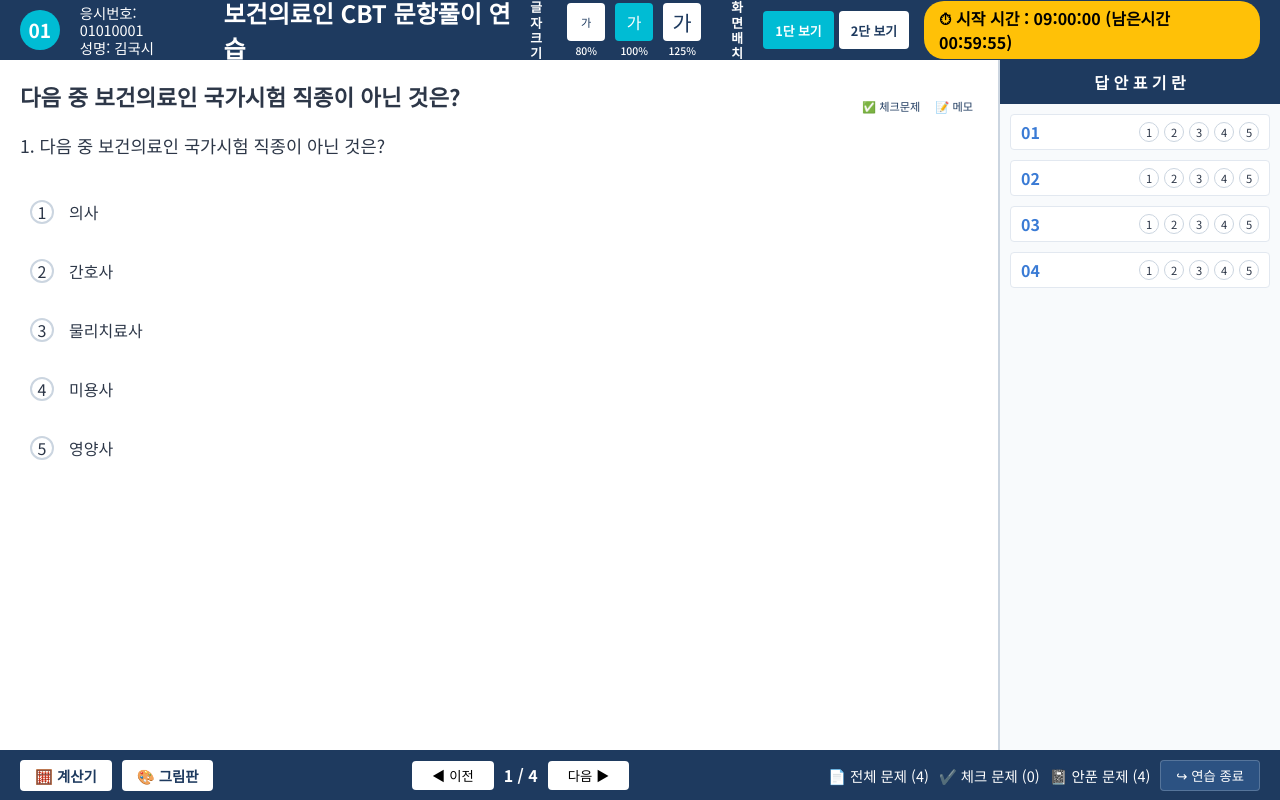
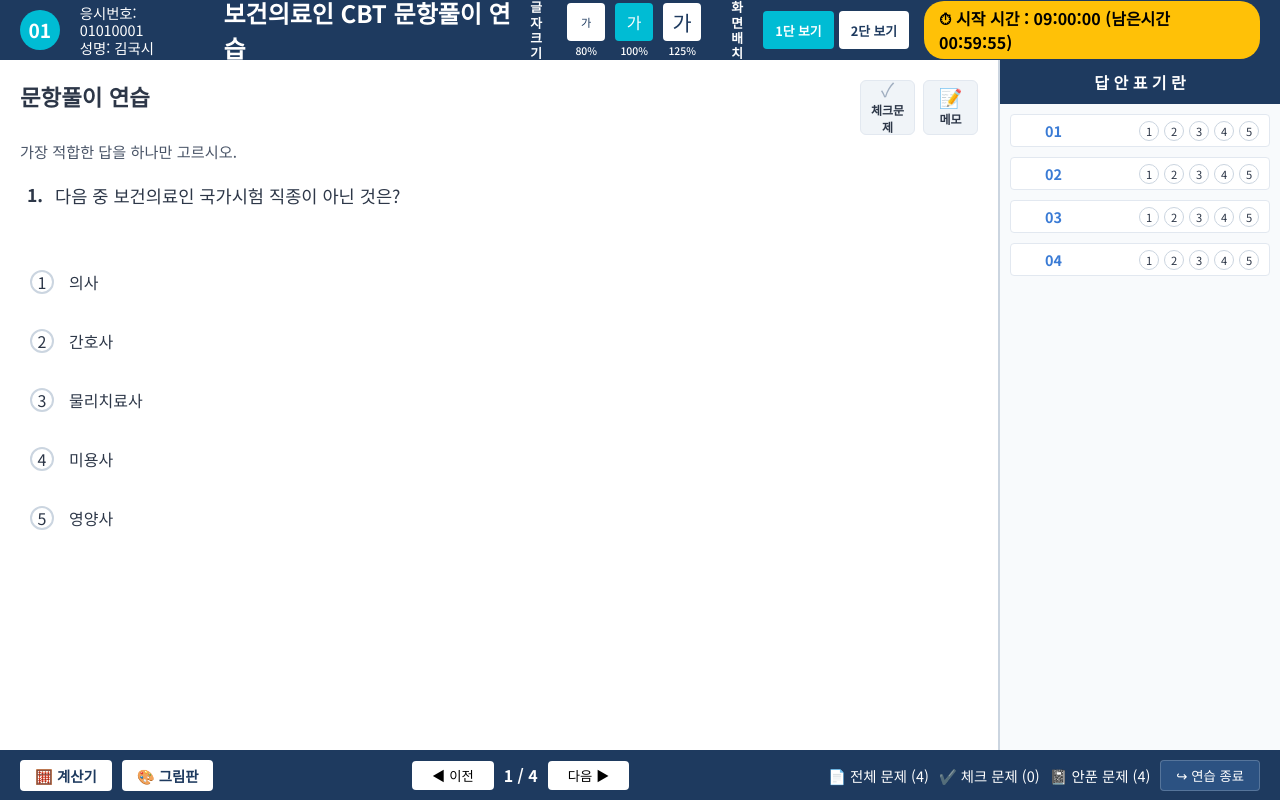
Before and after one commit to rae-builds/slp-cbt, a Next.js app: page / in a window 1280 px wide. Built offline with nearby package versions, Linux system fonts and the light colour scheme.

Commit message:
feat: 체크문제 기능 구현 및 디자인/레이아웃 정밀 수정

```diff
--- a/src/app/globals.css
+++ b/src/app/globals.css
@@ -189,9 +189,97 @@ button {
 
 .question-area {
   flex: 1;
-  padding: 40px;
+  padding: 0;
   overflow-y: auto;
   border-right: 2px solid var(--border-grey);
+}
+
+.question-header {
+  display: flex;
+  justify-content: space-between;
+  align-items: flex-start;
+  margin-bottom: 5px;
+}
+
+.question-instruction {
+  font-size: 0.95rem;
+  color: #4a5568;
+  margin-bottom: 20px;
+}
+
+.question-text-container {
+  display: flex;
+  align-items: flex-start;
+  gap: 5px;
+  position: relative;
+  margin-top: 10px;
+}
+
+.question-num-wrapper {
+  position: relative;
+  display: inline-flex;
+  align-items: center;
+  justify-content: center;
+  min-width: 30px;
+}
+
+.question-num {
+  font-size: 1.1rem;
+  font-weight: bold;
+}
+
+.red-check-main {
+  color: #ff4d4f;
+  font-size: 2.2rem;
+  font-weight: bold;
+  position: absolute;
+  top: -12px;
+  left: -8px;
+  z-index: 10;
+  opacity: 0.8;
+  pointer-events: none;
+  font-family: sans-serif;
+}
+
+.tool-btns {
+  display: flex;
+  gap: 8px;
+}
+
+.tool-btn {
+  display: flex;
+  flex-direction: column;
+  align-items: center;
+  justify-content: center;
+  width: 55px;
+  height: 55px;
+  background-color: #f0f4f8;
+  border: 1px solid #e2e8f0;
+  border-radius: 6px;
+  padding: 5px;
+  transition: all 0.2s;
+}
+
+.tool-btn:hover {
+  background-color: #e2e8f0;
+}
+
+.tool-icon-check, .tool-icon-memo {
+  font-size: 1.2rem;
+  line-height: 1;
+  color: #a0aec0;
+  margin-bottom: 2px;
+}
+
+.tool-icon-check.active {
+  color: #e53e3e;
+  font-weight: bold;
+}
+
+.tool-text {
+  font-size: 0.75rem;
+  font-weight: bold;
+  color: #2d3748;
 }
 
 .answer-sheet {
@@ -226,10 +314,32 @@ button {
   border: 1px solid #e2e8f0;
 }
 
+.answer-row-left {
+  display: flex;
+  align-items: center;
+  width: 45px; /* 고정 폭으로 변경 */
+  flex-shrink: 0;
+}
+
+.check-column {
+  width: 20px;
+  display: flex;
+  justify-content: center;
+  flex-shrink: 0;
+}
+
+.red-check-small {
+  color: #ff4d4f;
+  font-size: 1rem;
+  font-weight: bold;
+}
+
 .answer-row-num {
   font-weight: bold;
   color: var(--secondary-blue);
-  width: 30px;
+  width: 25px;
+  font-size: 0.9rem;
+  text-align: center;
 }
 
 .answer-options-small {
--- a/src/app/page.tsx
+++ b/src/app/page.tsx
@@ -39,6 +39,18 @@ export default function CBTApp() {
       ...prev,
       answers: { ...prev.answers, [questionId]: optionId },
     }));
+  };
+
+  const toggleMark = (questionId: number) => {
+    setState((prev) => {
+      const newMarked = new Set(prev.markedQuestions);
+      if (newMarked.has(questionId)) {
+        newMarked.delete(questionId);
+      } else {
+        newMarked.add(questionId);
+      }
+      return { ...prev, markedQuestions: newMarked };
+    });
   };
 
   const navigate = (direction: 'next' | 'prev') => {
@@ -92,16 +104,33 @@ export default function CBTApp() {
 
   const renderQuestion = (q: Question) => (
     <div key={q.id} className="question-content" style={{ flex: 1, padding: '20px', borderRight: state.layout === '2-pane' ? '1px solid #eee' : 'none' }}>
-      <div className="question-header" style={{ display: 'flex', justifyContent: 'space-between', alignItems: 'center' }}>
-        <h2 className="question-title">{q.question}</h2>
-        <div className="tool-btns" style={{ display: 'flex', gap: '5px' }}>
-          <button className="font-btn" style={{fontSize: '0.7rem', width: 'auto', padding: '0 5px'}}>✅ 체크문제</button>
-          <button className="font-btn" style={{fontSize: '0.7rem', width: 'auto', padding: '0 5px'}}>📝 메모</button>
+      <div className="question-header">
+        <h2 className="question-title">문항풀이 연습</h2>
+        <div className="tool-btns">
+          <button
+            className={`tool-btn ${state.markedQuestions.has(q.id) ? 'active' : ''}`}
+            onClick={() => toggleMark(q.id)}
+          >
+            <span className={`tool-icon-check ${state.markedQuestions.has(q.id) ? 'active' : ''}`}>✓</span>
+            <span className="tool-text">체크문제</span>
+          </button>
+          <button className="tool-btn">
+            <span className="tool-icon-memo">📝</span>
+            <span className="tool-text">메모</span>
+          </button>
         </div>
       </div>
 
-      <div className="question-text" style={{ whiteSpace: 'pre-wrap', marginBottom: '20px' }}>
-        {q.number}. {q.subQuestion || q.question}
+      <div className="question-instruction">가장 적합한 답을 하나만 고르시오.</div>
+
+      <div className="question-text-container">
+        <div className="question-num-wrapper">
+          {state.markedQuestions.has(q.id) && <span className="red-check-main">✓</span>}
+          <span className="question-num">{q.number}.</span>
+        </div>
+        <div className="question-text">
+          {q.subQuestion || q.question}
+        </div>
       </div>
 
       {q.mediaUrl && (
@@ -175,9 +204,16 @@ export default function CBTApp() {
         <aside className="answer-sheet">
           <div className="answer-sheet-header">답 안 표 기 란</div>
           <div className="answer-grid">
-            {mockQuestions.map((q) => (
+            {mockQuestions.map((q, index) => (
               <div key={q.id} className="answer-row">
-                <div className="answer-row-num">{String(q.number).padStart(2, '0')}</div>
+                <div className="answer-row-left">
+                  <div className="check-column">
+                    {state.markedQuestions.has(q.id) && <span className="red-check-small">✓</span>}
+                  </div>
+                  <div className="answer-row-num">
+                    {String(q.number).padStart(2, '0')}
+                  </div>
+                </div>
                 <div className="answer-options-small">
                   {[1, 2, 3, 4, 5].map((num) => (
                     <div key={num} className={`option-circle-small ${state.answers[q.id] === num ? 'selected' : ''}`} onClick={() => handleAnswerSelect(q.id, num)}>{num}</div>
@@ -206,7 +242,7 @@ export default function CBTApp() {
         </div>
         <div className="footer-right">
           <div className="status-badge">📄 전체 문제 ({mockQuestions.length})</div>
-          <div className="status-badge">✔️ 체크 문제 (0)</div>
+          <div className="status-badge">✔️ 체크 문제 ({state.markedQuestions.size})</div>
           <div className="status-badge">📓 안푼 문제 ({unansweredCount})</div>
           <button className="exit-btn" onClick={() => setState(prev => ({ ...prev, isFinished: true }))}>↪ 연습 종료</button>
         </div>
```
